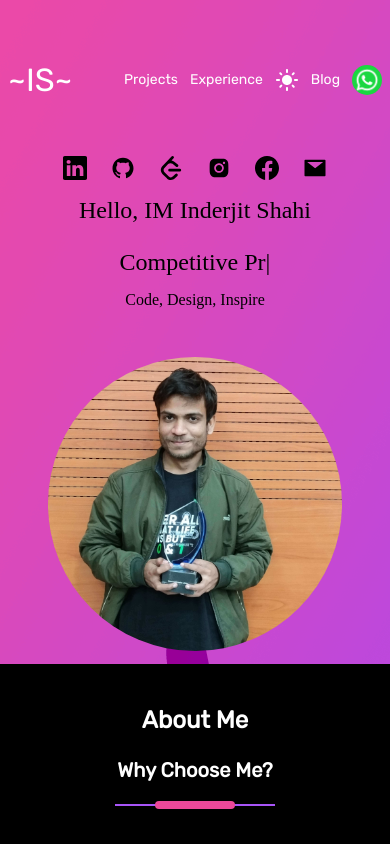
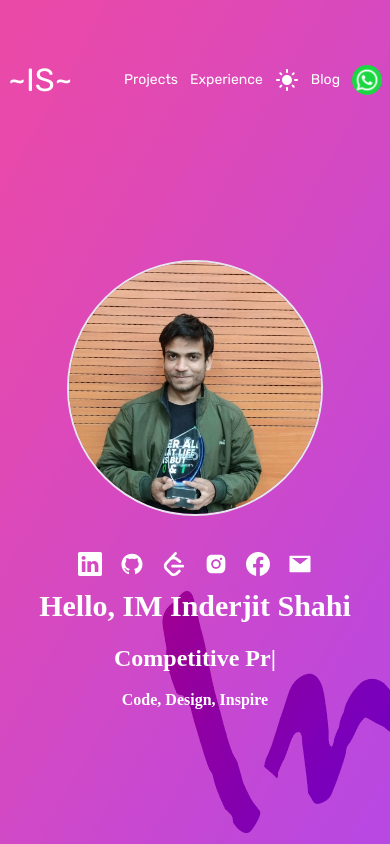
Before and after one commit to inderjitshahi/PortFolio, a Next.js app: page / in a window 390 px wide. Built offline with nearby package versions, Linux system fonts and the light colour scheme.

Commit message:
improved home component responsiveness

```diff
--- /dev/null
+++ b/components/Home/Canvas/Canvas.js
@@ -0,0 +1,53 @@
+// components/Canvas.js
+
+import { ClassNames } from '@emotion/react';
+import { useRef, useEffect } from 'react';
+
+const Canvas = () => {
+    const canvasRef = useRef(null);
+
+    useEffect(() => {
+        const canvas = canvasRef.current;
+        const context = canvas.getContext('2d');
+        canvas.width = innerWidth
+        canvas.height = 300
+        const n = canvas.width;
+
+        // Draw a wave-like shape at the bottom
+        context.beginPath();
+        context.moveTo(0,150);
+
+        // Bezier curve to create a wave
+        context.quadraticCurveTo(200, 300, n/ 3+20, canvas.height);
+        context.lineTo(0, canvas.height);
+        context.fillStyle = 'black';
+        context.fill();
+        context.closePath();
+
+
+
+        // // Draw a wave-like shape at the bottom
+        context.beginPath();
+        context.moveTo(canvas.width / 3, canvas.height);
+
+        // // Bezier curve to create a wave
+        // context.quadraticCurveTo(n*0.5,300, n*.5, 0);
+        // context.quadraticCurveTo(n*0.8,200, n*.5, 0);
+        context.fillStyle = 'black';
+        context.fill();
+        context.closePath();
+
+        return () => {
+            // Cleanup code (if needed)
+        };
+    }, []);
+
+    return (
+        <canvas
+            ref={canvasRef}
+        // style={{ border: '1px solid #ccc' }}
+        ></canvas>
+    );
+};
+
+export default Canvas;
--- a/components/Home/Footer/Footer.js
+++ b/components/Home/Footer/Footer.js
@@ -1,12 +1,14 @@
 import Classes from './Footer.module.css'
 import React from 'react';
 import Image from 'next/image';
+import Canvas from '../Canvas/Canvas';
 function Footer(props) {
     return (
         <div className={Classes['footer-container']}>
             <div className={Classes['footer-parent']}>
-                <Image src={require('../../assets/Home/shape-bg.png')} alt="Loading" className='dark:hidden'/>
+                <Image src={require('../../assets/Home/shape-bg.png')} alt="Loading" className='dark:hidden' />
             </div>
+            {/* <Canvas /> */}
         </div>
     );
 }
--- a/components/Home/Home.module.css
+++ b/components/Home/Home.module.css
@@ -6,4 +6,5 @@
     /* height: 50vh !important; */
     min-height: 40rem;
     background-image: url('../assets/Home/bg2.png');
+    min-height: 100vh;
 }
--- a/components/Home/Profile/Profile.js
+++ b/components/Home/Profile/Profile.js
@@ -1,47 +1,49 @@
 import React from 'react';
 import Classes from './Profile.module.css'
 import { TypeAnimation } from 'react-type-animation'
-import { BsFacebook, BsLinkedin} from 'react-icons/bs'
-import { AiFillInstagram, AiFillGithub, AiFillMail  } from 'react-icons/ai'
+import { BsFacebook, BsLinkedin } from 'react-icons/bs'
+import { AiFillInstagram, AiFillGithub, AiFillMail } from 'react-icons/ai'
 import { SiLeetcode } from "react-icons/si";
+import Image from 'next/image';
 import Link from 'next/link';
+import me from '../../assets/Home/Me_Compressed.jpg'
 
 function Profile(props) {
     return (
         <div className={Classes['profile-container']}>
-            <div className='flex flex-col md:flex-row  justify-content:center'>
-                <div className={Classes['profile-details']}>
+            <div className='flex flex-col-reverse gap-y-10 md:gap-y-0 md:flex-row w-full justify-center gap-x-5 xl:gap-x-40 md:translate-y-[-0px] px-5 items-center py-5'>
+                <div className={`${Classes['profile-details']} flex flex-col justify-center text-white font-bold`} >
                     <div className={Classes['colz']}>
-                        <div className="flex space-x-4 cursor-pointer scale-150 mb-4">
+                        <div className="flex flex-wrap px-4 gap-3 items-center justify-center cursor-pointer scale-150 mb-4">
                             <a href='https://www.linkedin.com/in/inderjit-shahi-b9880a201/' target='blank' className='hover:scale-125'>
-                                <BsLinkedin  className='hover:text-white hover:scale-125'/>
+                                <BsLinkedin className='hover:text-white hover:scale-125' />
                             </a>
                             <a href='https://github.com/inderjitshahi' target='blank' className='hover:scale-125'>
-                                <AiFillGithub className='hover:text-white hover:scale-125'/>
+                                <AiFillGithub className='hover:text-white hover:scale-125' />
                             </a>
                             <a href='https://leetcode.com/inderjitshahi' target='blank' className='hover:scale-125'>
-                                <SiLeetcode className='hover:text-white hover:scale-125'/>
+                                <SiLeetcode className='hover:text-white hover:scale-125' />
                             </a>
                             <a href='https://www.instagram.com/inderjitshahi/?hl=en' target='blank' className='hover:scale-125'>
                                 <AiFillInstagram className='hover:text-white hover:scale-125' />
                             </a>
                             <a href='https://www.facebook.com/profile.php?id=100011757080675' target='blank' className='hover:scale-125'>
-                                <BsFacebook className='hover:text-white hover:scale-125'/>
+                                <BsFacebook className='hover:text-white hover:scale-125' />
                             </a>
-                            <a href = "mailto:inderjeetkmcs@gmail.com" target='blank' className='hover:scale-125'>
-                                <AiFillMail className='hover:text-white hover:scale-125'/>
+                            <a href="mailto:inderjeetkmcs@gmail.com" target='blank' className='hover:scale-125'>
+                                <AiFillMail className='hover:text-white hover:scale-125' />
                             </a>
                         </div>
                     </div>
                     <div className={Classes['profile-details-name']}>
-                        <span className={Classes['primary-text']}>
+                        <span className="text-3xl sm:text-4xl md:text-6xl text-center">
                             {" "}
                             Hello, IM <span className={Classes['highlighted-text']}>Inderjit Shahi</span>
                         </span>
                     </div>
                     <div className={Classes['profile-details-role']}>
                         {" "}
-                        <h1 className='overflow-hidden'>
+                        <h1 className='overflow-hidden text-center h-10'>
                             {" "}
                             <TypeAnimation
                                 sequence={[
@@ -57,19 +59,13 @@ function Profile(props) {
                                 repeat={Infinity}
                             />
                         </h1>
-                        <span className={Classes['profile-role-tagline']}>
-                        Code, Design, Inspire
+                        <span className={`${Classes['profile-role-tagline']} text-center`}>
+                            Code, Design, Inspire
                         </span>
                     </div>
-                    {/* <div className='flex justify-center'>
-                        <a className='flex-frow' href='https://drive.google.com/uc?id=10pnEXBJazd-MsOARzoWoqGBGwpRYztmd' download="Inderjit_Shahi_Resume.pdf">
-                            <button className='button ml-2'>Get Resume</button>
-                        </a>
-                    </div> */}
                 </div>
-                <div className={Classes['profile-picture']}>
-                    <div className={Classes['profile-picture-background']}>
-                    </div>
+                <div className="h-64 w-64 md:w-64 md:h-64 lg:w-96 lg:h-96 border-2 rounded-full overflow-hidden hover:scale-125 transition-all ease-in-out duration-300">
+                    <Image src={me} alt="Loading" className=' object-cover' />
                 </div>
             </div>
         </div>
```
